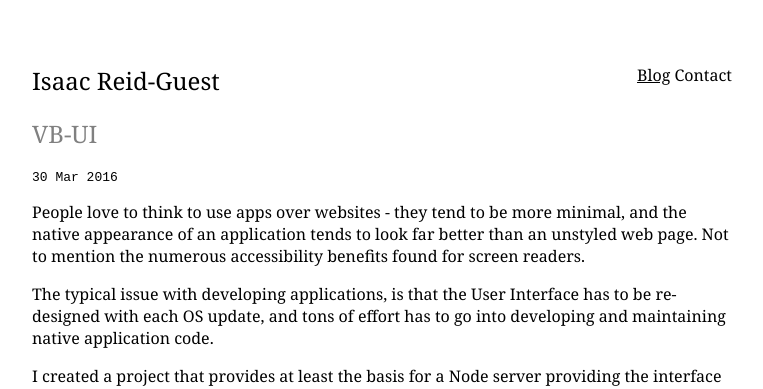
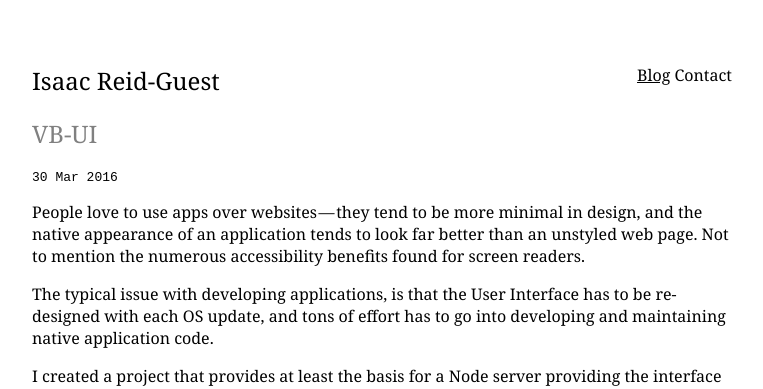
Before and after one commit to ir-g/ir-g.github.io, a Jekyll site: the page built from _posts/2016-03-30-vb-ui.md, in a window 1280 px wide. Shown: the top 389 px of the page, without its empty margins (258-1021 px from the left). Built offline with Jekyll 4.4.1, drawn with Linux system fonts in a browser that asks for light colours.

Commit message:
Update 2016-03-30-vb-ui.md

```diff
--- a/_posts/2016-03-30-vb-ui.md
+++ b/_posts/2016-03-30-vb-ui.md
@@ -7,7 +7,7 @@ tags:
 - vb
 ---
 
-People love to think to use apps over websites - they tend to be more minimal, and the native appearance of an application tends to look far better than an unstyled web page. Not to mention the numerous accessibility benefits found for screen readers.
+People love to use apps over websites — they tend to be more minimal in design, and the native appearance of an application tends to look far better than an unstyled web page. Not to mention the numerous accessibility benefits found for screen readers.
 
 The typical issue with developing applications, is that the User Interface has to be re-designed with each OS update, and tons of effort has to go into developing and maintaining native application code.
 
```
